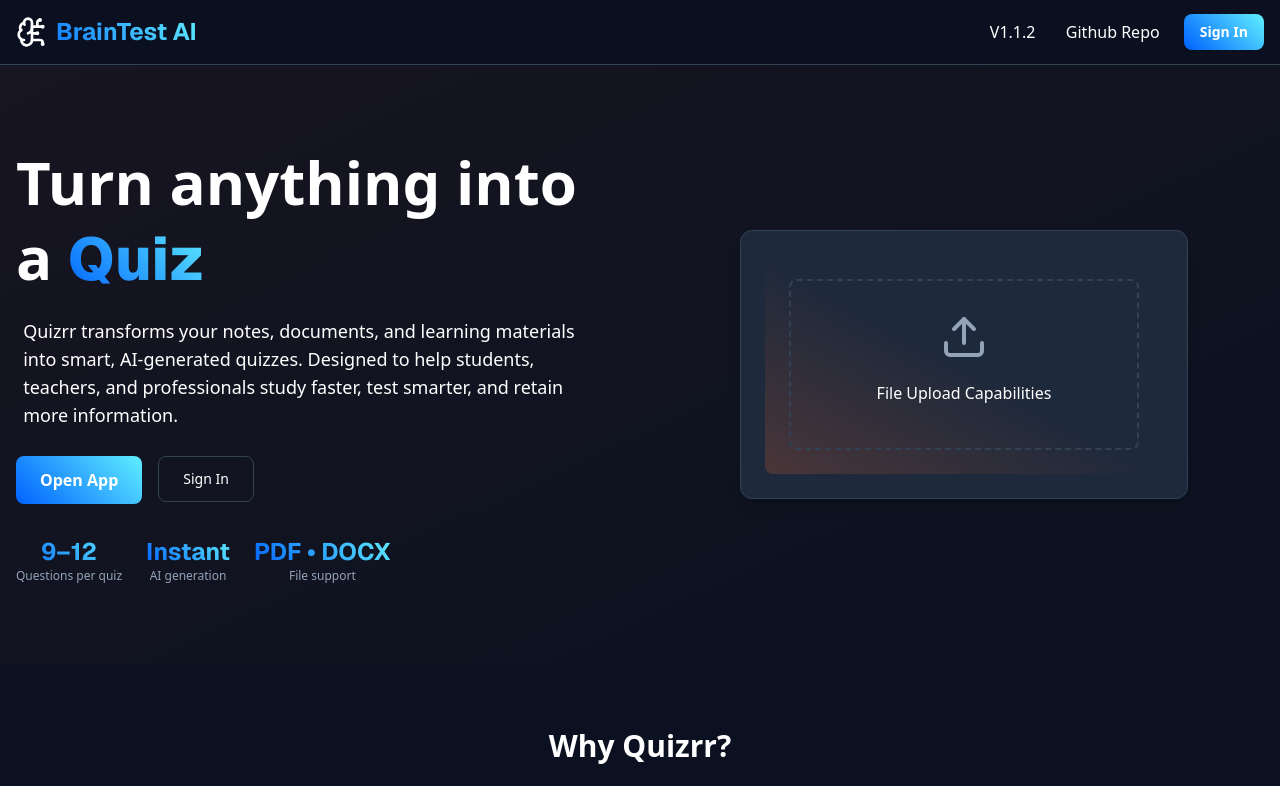
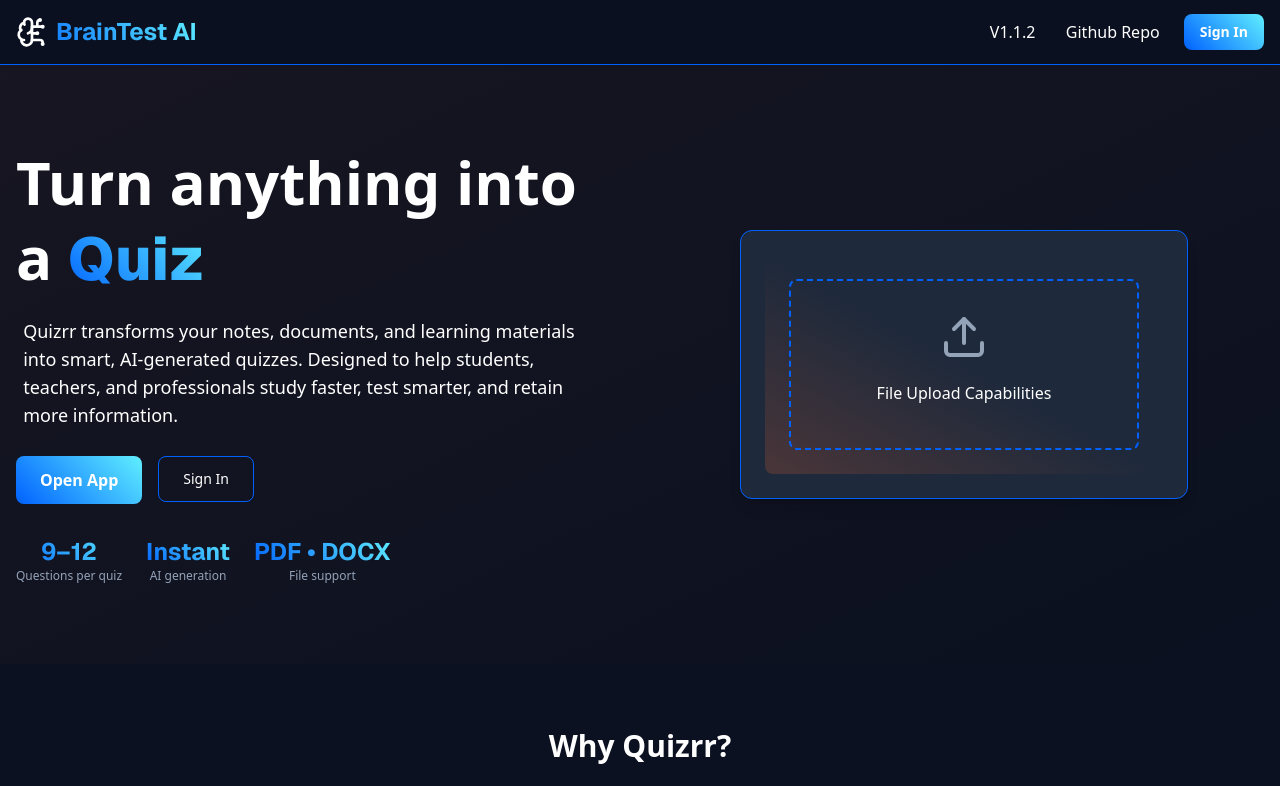
Before and after one commit to UMBEC404/QuizApp, a Next.js app: page / in a window 1280 px wide. Shown: the top 786 px of the page. Built offline with nearby package versions, Linux system fonts and the light colour scheme; no server answers.

Commit message:
Update globals.css

```diff
--- a/src/app/globals.css
+++ b/src/app/globals.css
@@ -22,7 +22,7 @@
   --muted: #334155;
   --muted-foreground: #94a3b8;
 
-  --border: #334155;
+  --border: #0061ff;
 }
 
 @theme inline {
```
